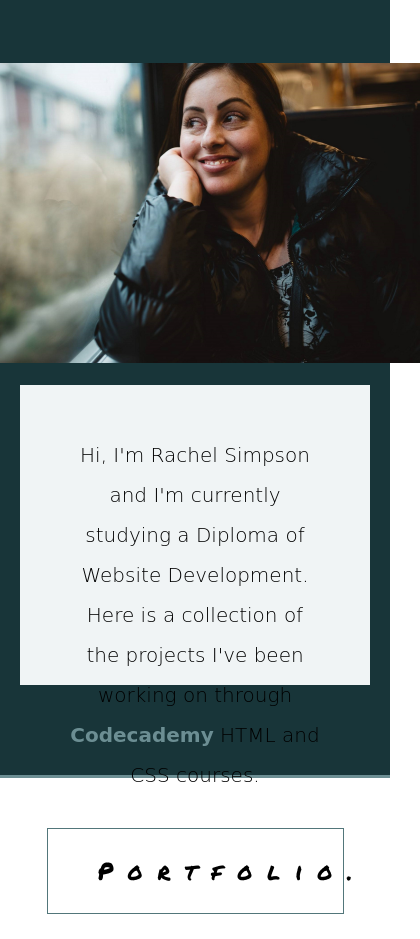
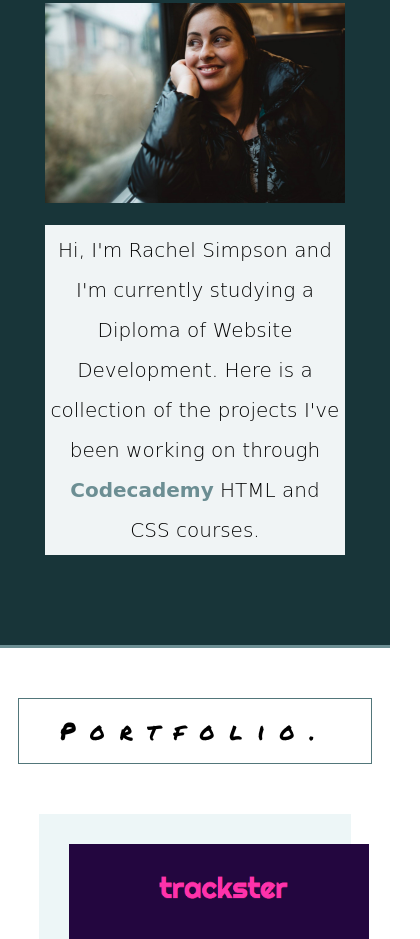
Before and after one commit to rachel-simpson/Porfolio, a plain HTML site: page index.html in a window 390 px wide. Shown: the part 485-1424 px from the top of the page, 420 px wide, since content can reach past the window. Drawn offline with Linux system fonts and the light colour scheme; a web font is replaced by a local one.

Commit message:
Add new media query

```diff
--- a/styles/style.css
+++ b/styles/style.css
@@ -207,4 +207,36 @@ i {
   #contact h1 {
     font-size: 2.4rem;
   }
+
+  .contact-container span {
+    display: block;
+    padding-top: 5px;
+  }
 }
+
+@media only screen and (max-width: 500px) {
+  h1 {
+    padding: 20px;
+    width: 80%;
+  }
+
+  #portfolio h1,
+  #contact h1 {
+    padding: 20px;
+    width: 80%;
+  }
+
+  .meet-item {
+    height: auto;
+    width: 300px;
+  }
+
+  .meet-item img {
+    height: auto;
+    width: 300px;
+  }
+
+  .meet-item p {
+    padding: 5px;
+  }
+}
```
